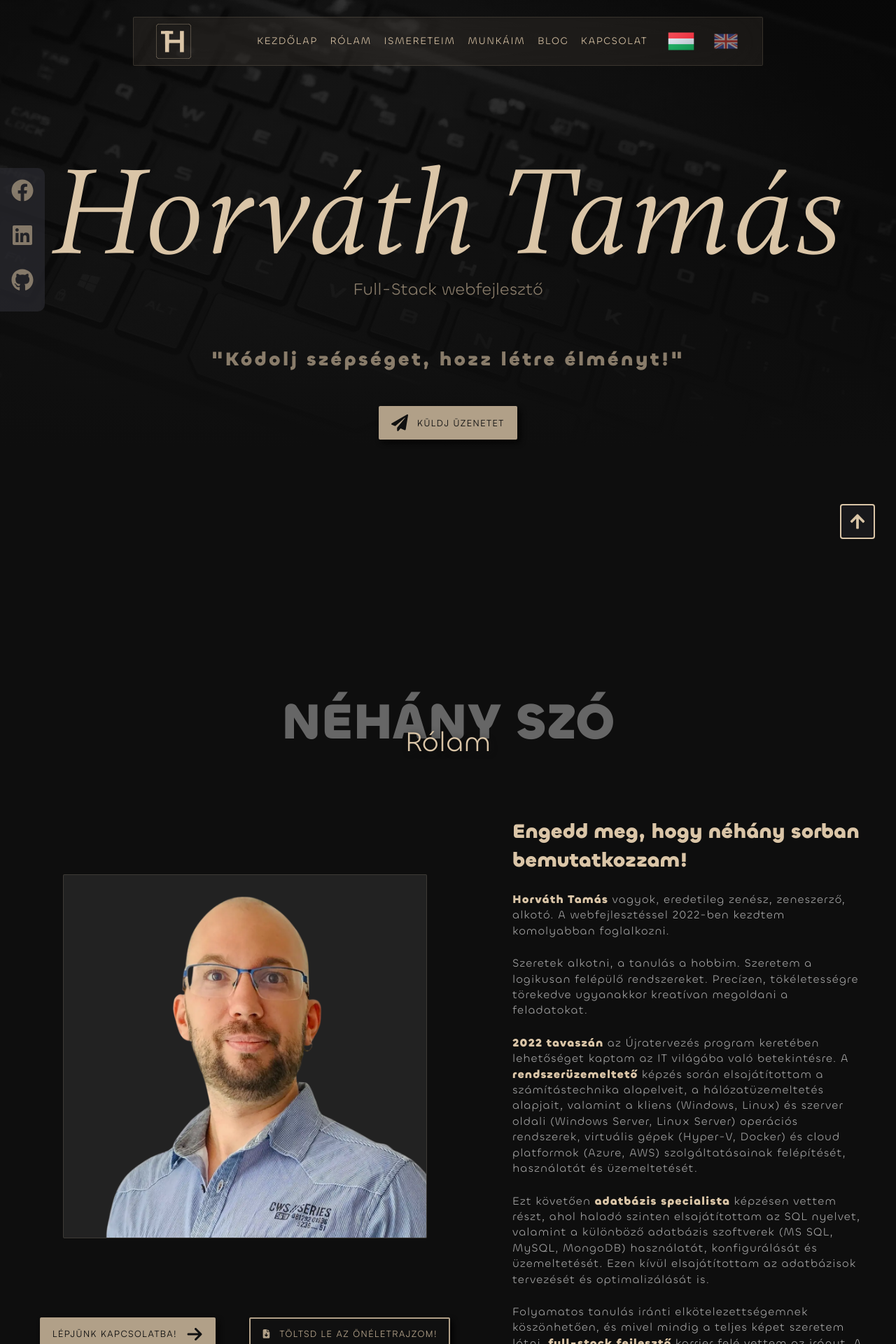
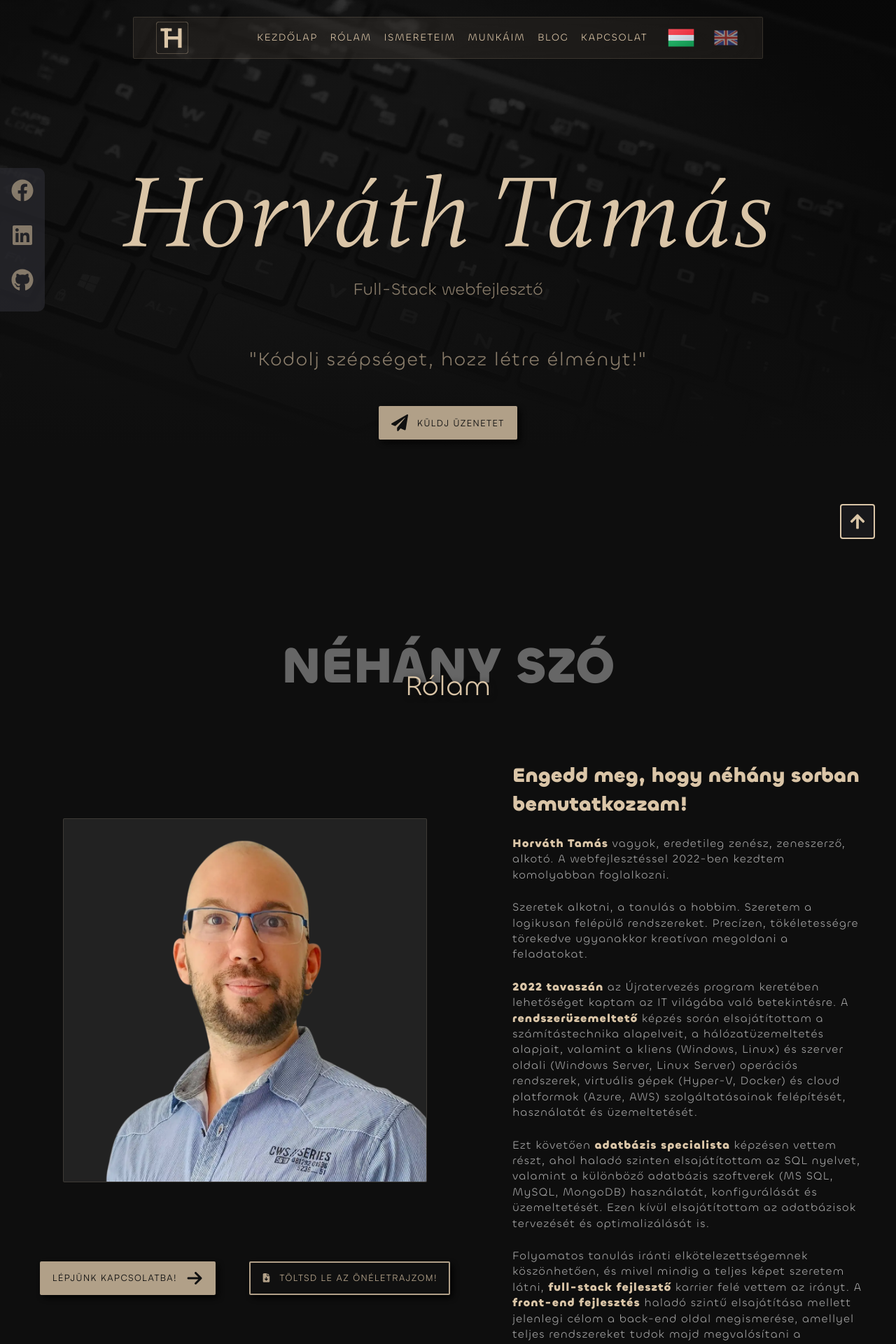
Before and after one commit to Thomas-Horvath/portfolio-new-designe, a React (Create React App) app: page / in a window 1280 px wide. Shown: the top 1920 px of the page at 70% size. Built offline with nearby package versions, Linux system fonts and the light colour scheme.

Commit message:
main heading

```diff
--- a/src/scss/_about.scss
+++ b/src/scss/_about.scss
@@ -1,27 +1,21 @@
-.about {
-    margin-top: 2rem;
-}
+// .about {
+//     margin-top: 1rem;
+// }
 
 
 .about-container {
     display: grid;
     grid-template-columns: 1fr ;
-    margin-top: 2rem;
+    // margin-top: 1rem;
     overflow: hidden;
     grid-template-areas:
     'aboutLeft'
      'aboutRight'
      'btnGroup'
     'waveYellowReverse '
-    'moreInfo '
-    'waveYellow ';
+    'moreInfo ';
 }
-.wave-yellow {
-    grid-area: waveYellow;
-}
-.wave-yellow-reverse {
-    grid-area: waveYellowReverse;
-}
+
 .btn-group {
     grid-area: btnGroup;
 }
--- a/src/scss/_contact.scss
+++ b/src/scss/_contact.scss
@@ -120,6 +120,7 @@
     outline: none;
     // border: 3px solid $main-color;
     border: $border;
+    border-width: 1.6px;
     border-radius: .25rem;
     height: 50px;
     font-family: Arial, sans-serif;
--- a/src/scss/_header.scss
+++ b/src/scss/_header.scss
@@ -3,9 +3,9 @@
     width: 100%;
     top: 0rem;
     z-index: 3;
-    height: 80px;
+
     padding: 0 calc(2rem - 12px) 0 2rem;
-    height: 70px;
+    height: 60px;
     background-color: rgba(218, 197, 167, .07);
     border-bottom: $border;
     backdrop-filter: blur(40px);
--- a/src/scss/_home.scss
+++ b/src/scss/_home.scss
@@ -41,8 +41,8 @@
         font-size: 1.4rem;
         margin-bottom: 3rem;
         font-family: $font-family-chill;
-        letter-spacing: .2rem;
-        // color: silver;
+        font-weight: 400;
+        letter-spacing: 1.5px;
         color: $main-color-6;
         position: relative;
         animation-delay: .2s;
--- a/src/scss/_mainHeading.scss
+++ b/src/scss/_mainHeading.scss
@@ -3,7 +3,7 @@
 .main-heading {
     position: relative;
     text-align: center;
-    margin-top: 5rem;
+    margin-top: 3rem;
     margin-bottom: 3rem;
     z-index: -1;
 
--- a/src/scss/_mediaQueries.scss
+++ b/src/scss/_mediaQueries.scss
@@ -1,7 +1,7 @@
 @media (min-width: 768px) {
 
     section {
-        padding-top: 4rem;
+        padding-top: 3rem;
     }
 
     .main-heading {
@@ -150,7 +150,7 @@
         left: 50%;
         transform: translate(-50%);
         z-index: 3;
-        height: 70px;
+        height: 60px;
         padding: 0 calc(2rem - 12px) 0 2rem;
         background-color: rgba(218, 197, 167, .07);
         backdrop-filter: blur(40px);
@@ -160,8 +160,8 @@
     }
 
     .nav-logo-img {
-        height: 50px;
-        width: 50px;
+        height: 46px;
+        width: 46px;
     }
 
     //  header and nav
@@ -226,7 +226,7 @@
 
     .home {
         h1 {
-            font-size: 7rem;
+            font-size: 6.5rem;
             margin-bottom: 3rem;
         }
 
@@ -397,7 +397,7 @@
 
         .home {
             h1 {
-                font-size: 11em;
+                font-size: 9em;
                 margin-bottom: 3rem;
             }
 
--- a/src/scss/_projects.scss
+++ b/src/scss/_projects.scss
@@ -1,10 +1,10 @@
 .portfolio {
     margin: 5rem 0;
     min-height: 100vh;
-    padding-top: 4rem;
+    padding-top: 3rem;
 
     .main-heading {
-        margin: 4rem 0 1rem 0;
+        margin: 3rem 0 1rem 0;
         z-index: auto;
     }
 }
--- a/src/scss/_skills.scss
+++ b/src/scss/_skills.scss
@@ -1,5 +1,5 @@
 .skills {
-    margin: 5rem 0;
+    margin: 3rem 0;
 }
 
 .skill-container {
--- a/src/scss/_variables.scss
+++ b/src/scss/_variables.scss
@@ -92,7 +92,8 @@ $bg-header-dark: #191919;
 $bg-light: $white-100;
 $bg-color: #0a0a0f;
 //main bg
-$bg-dark: rgb(14, 14, 14);
+$bg-dark: #0e0e0e;
+// $bg-dark: #111;
 // $bg-dark: #292828;
 $bg-light: #f4f1f1;
 
--- a/src/styles/index.css
+++ b/src/styles/index.css
@@ -65,7 +65,7 @@ html {
 /* general style */
 body {
   font-family: "Chill";
-  background-color: rgb(14, 14, 14);
+  background-color: #0e0e0e;
   color: #a3a3a3;
   min-width: 350px;
   overflow-x: hidden;
@@ -223,7 +223,7 @@ a,
 .main-heading {
   position: relative;
   text-align: center;
-  margin-top: 5rem;
+  margin-top: 3rem;
   margin-bottom: 3rem;
   z-index: -1;
 }
@@ -261,9 +261,8 @@ a,
   width: 100%;
   top: 0rem;
   z-index: 3;
-  height: 80px;
   padding: 0 calc(2rem - 12px) 0 2rem;
-  height: 70px;
+  height: 60px;
   background-color: rgba(218, 197, 167, 0.07);
   border-bottom: 1px solid rgba(218, 197, 167, 0.15);
   backdrop-filter: blur(40px);
@@ -323,7 +322,7 @@ a,
   right: 0;
   width: 100%;
   height: auto;
-  background-color: rgb(14, 14, 14);
+  background-color: #0e0e0e;
   padding: 1rem 2rem 2rem;
   overflow-y: auto;
   z-index: 1;
@@ -455,7 +454,8 @@ a,
   font-size: 1.4rem;
   margin-bottom: 3rem;
   font-family: "Chill";
-  letter-spacing: 0.2rem;
+  font-weight: 400;
+  letter-spacing: 1.5px;
   color: rgba(218, 197, 167, 0.6);
   position: relative;
   animation-delay: 0.2s;
@@ -496,24 +496,11 @@ a,
   overflow: hidden;
 }
 
-.about {
-  margin-top: 2rem;
-}
-
 .about-container {
   display: grid;
   grid-template-columns: 1fr;
-  margin-top: 2rem;
   overflow: hidden;
-  grid-template-areas: "aboutLeft" "aboutRight" "btnGroup" "waveYellowReverse " "moreInfo " "waveYellow ";
-}
-
-.wave-yellow {
-  grid-area: waveYellow;
-}
-
-.wave-yellow-reverse {
-  grid-area: waveYellowReverse;
+  grid-template-areas: "aboutLeft" "aboutRight" "btnGroup" "waveYellowReverse " "moreInfo ";
 }
 
 .btn-group {
@@ -704,7 +691,7 @@ a,
 }
 
 .skills {
-  margin: 5rem 0;
+  margin: 3rem 0;
 }
 
 .skill-container {
@@ -765,10 +752,10 @@ a,
 .portfolio {
   margin: 5rem 0;
   min-height: 100vh;
-  padding-top: 4rem;
+  padding-top: 3rem;
 }
 .portfolio .main-heading {
-  margin: 4rem 0 1rem 0;
+  margin: 3rem 0 1rem 0;
   z-index: auto;
 }
 
@@ -905,7 +892,7 @@ a,
 .project-card-button {
   padding: 0.5rem 1rem;
   background-color: #dac5a7;
-  color: rgb(14, 14, 14);
+  color: #0e0e0e;
   text-transform: uppercase;
   font-weight: 600;
   text-decoration: none;
@@ -1069,7 +1056,7 @@ a,
 .project-image-container {
   width: 100%;
   margin-bottom: 20px;
-  background-color: rgb(14, 14, 14);
+  background-color: #0e0e0e;
   display: flex;
   align-items: center;
 }
@@ -1419,7 +1406,7 @@ a,
   top: 25px;
   left: 5px;
   transform: translateY(-50%);
-  background-color: rgb(14, 14, 14);
+  background-color: #0e0e0e;
   padding-inline: 5px;
   text-transform: capitalize;
   transition: all 0.3s ease;
@@ -1442,6 +1429,7 @@ a,
 .input-primary {
   outline: none;
   border: 1px solid rgba(218, 197, 167, 0.15);
+  border-width: 1.6px;
   border-radius: 0.25rem;
   height: 50px;
   font-family: Arial, sans-serif;
@@ -1684,7 +1672,7 @@ textarea.form-input {
 
 @media (min-width: 768px) {
   section {
-    padding-top: 4rem;
+    padding-top: 3rem;
   }
   .main-heading h2 {
     font-size: 4.5rem;
@@ -1787,7 +1775,7 @@ textarea.form-input {
     left: 50%;
     transform: translate(-50%);
     z-index: 3;
-    height: 70px;
+    height: 60px;
     padding: 0 calc(2rem - 12px) 0 2rem;
     background-color: rgba(218, 197, 167, 0.07);
     backdrop-filter: blur(40px);
@@ -1795,8 +1783,8 @@ textarea.form-input {
     border-radius: 2px;
   }
   .nav-logo-img {
-    height: 50px;
-    width: 50px;
+    height: 46px;
+    width: 46px;
   }
   .hamburger-btn-open {
     display: none;
@@ -1846,7 +1834,7 @@ textarea.form-input {
     margin-top: 0;
   }
   .home h1 {
-    font-size: 7rem;
+    font-size: 6.5rem;
     margin-bottom: 3rem;
   }
   .home h3 {
@@ -1960,7 +1948,7 @@ textarea.form-input {
     gap: 3rem;
   }
   .home h1 {
-    font-size: 11em;
+    font-size: 9em;
     margin-bottom: 3rem;
   }
   .home h3 {
```
